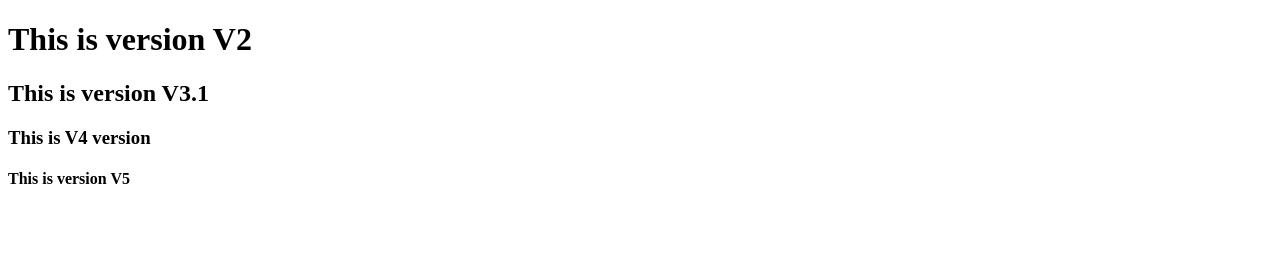
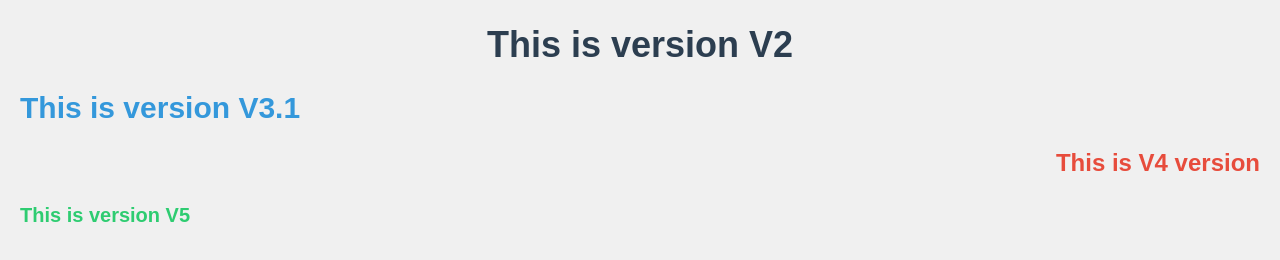
Before and after one commit to saifimd1234/myrepo, a plain HTML site: page index.html in a window 1280 px wide. Drawn offline with Linux system fonts and the light colour scheme.

Commit message:
add design for website

```diff
--- a/index.html
+++ b/index.html
@@ -3,6 +3,7 @@
 <head>
     <meta charset="UTF-8">
     <meta name="viewport" content="width=device-width, initial-scale=1.0">
+    <link rel="stylesheet" href="styles.css">
     <title>Document</title>
 </head>
 <body>
--- /dev/null
+++ b/styles.css
@@ -0,0 +1,39 @@
+/* styles.css */
+
+body {
+    font-family: Arial, sans-serif;
+    margin: 20px;
+    background-color: #f0f0f0;
+}
+
+/* Styling for h1 */
+h1 {
+    color: #2c3e50;
+    font-size: 36px;
+    text-align: center;
+    margin-bottom: 20px;
+}
+
+/* Styling for h2 */
+h2 {
+    color: #3498db;
+    font-size: 30px;
+    text-align: left;
+    margin-bottom: 15px;
+}
+
+/* Styling for h3 */
+h3 {
+    color: #e74c3c;
+    font-size: 24px;
+    text-align: right;
+    margin-bottom: 10px;
+}
+
+/* Styling for h4 */
+h4 {
+    color: #2ecc71;
+    font-size: 20px;
+    text-align: justify;
+    margin-bottom: 5px;
+}
```
